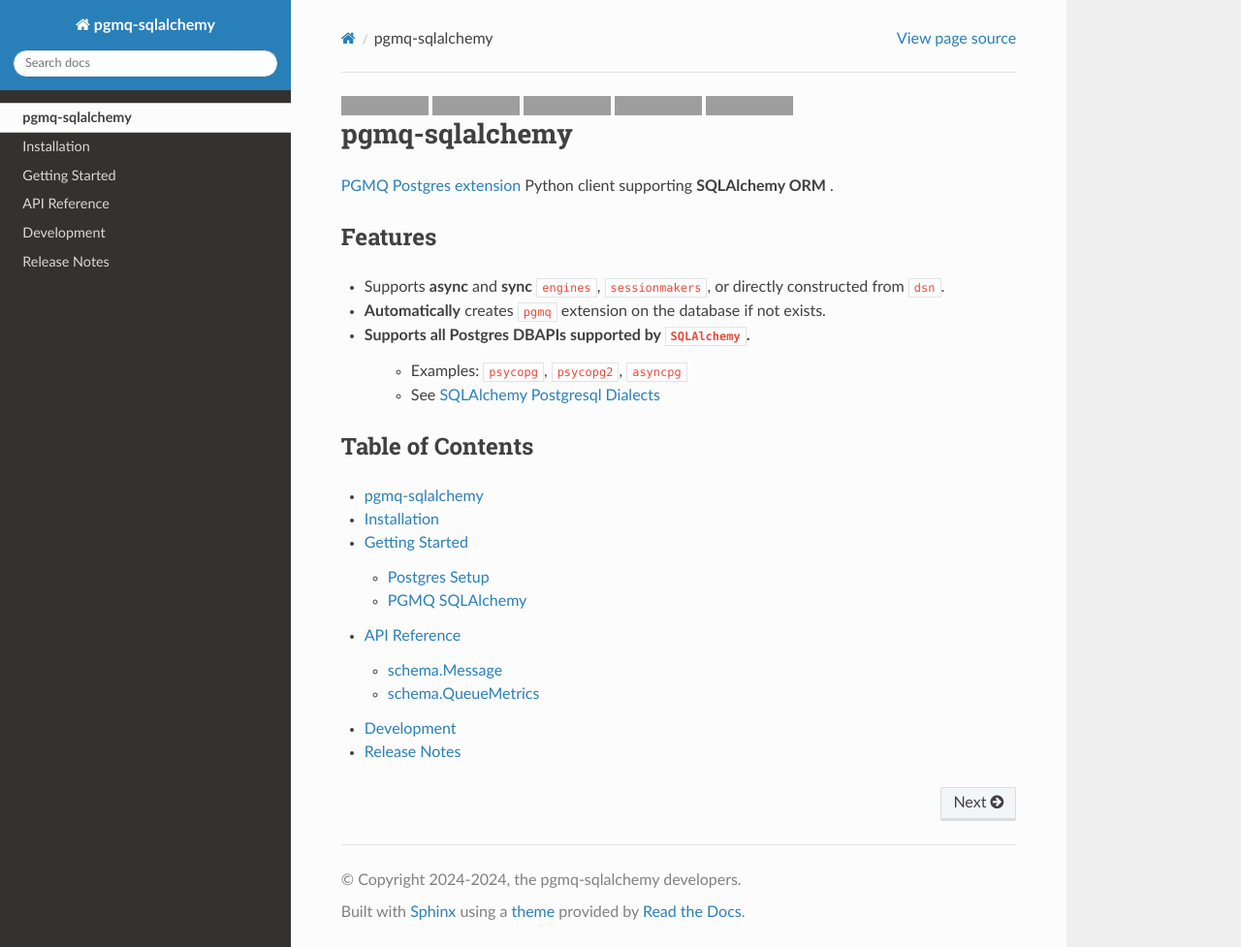
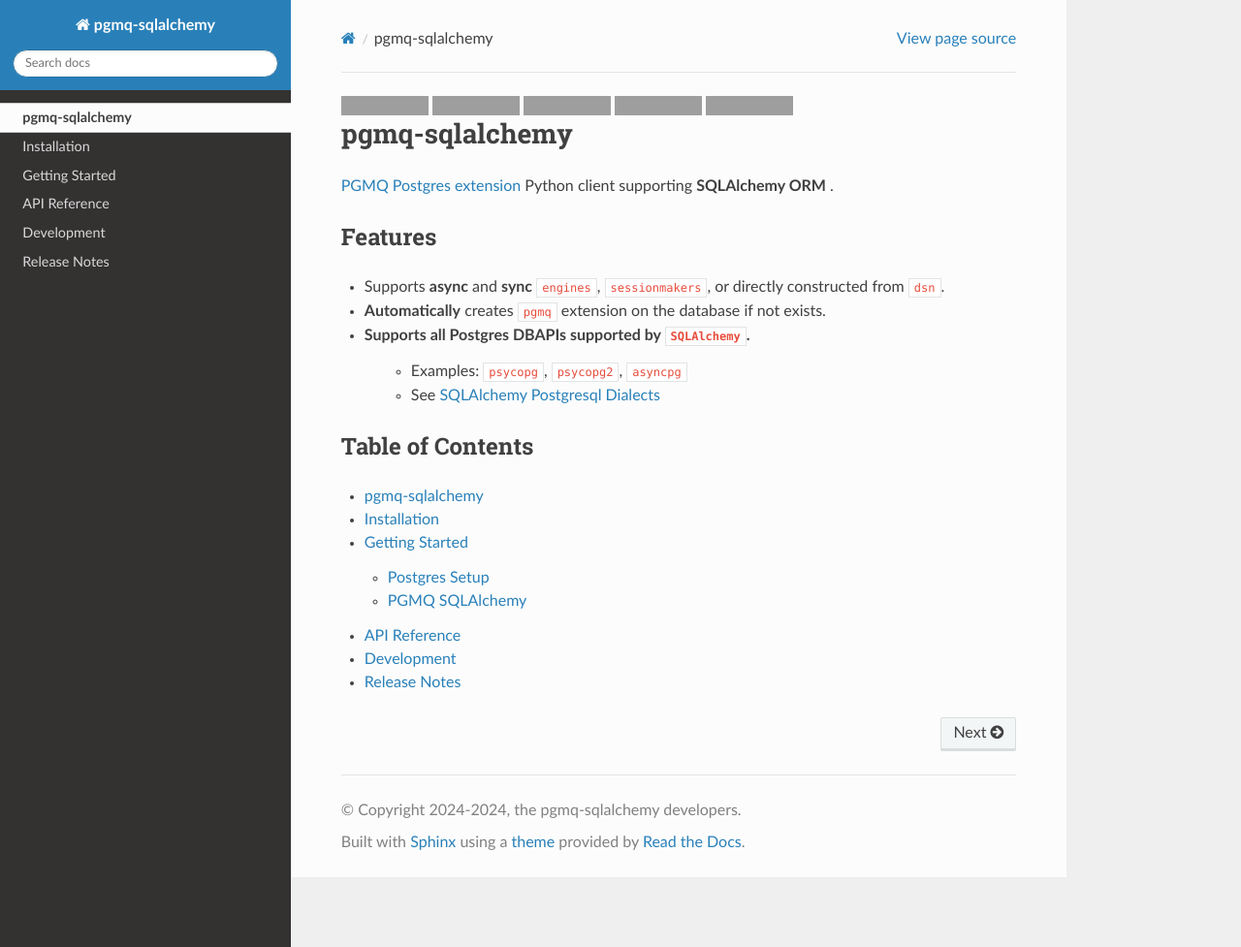
Before and after one commit to jason810496/pgmq-sqlalchemy, a Sphinx documentation site: the page built from doc/index.rst, in a window 1280 px wide and 977 px high. Shown: the whole window at 97% size. Built offline with Sphinx 7.4.7 and the Read the Docs theme 2.0.0, drawn with Linux system fonts in a browser that asks for light colours; grey boxes are pictures that could not be loaded.

Commit message:
doc: add schema to index, fix schema link reference

```diff
--- a/doc/api-reference.rst
+++ b/doc/api-reference.rst
@@ -14,22 +14,17 @@
     :member-order: bysource
     :special-members: __init__
 
-schema.Message
---------------
 
 .. autoclass:: pgmq_sqlalchemy.schema.Message
     :members:
     :undoc-members:
     :inherited-members:
     :exclude-members: __init__
-    :noindex:
 
-schema.QueueMetrics
--------------------
+
 
 .. autoclass:: pgmq_sqlalchemy.schema.QueueMetrics
     :members:
     :undoc-members:
     :inherited-members:
     :exclude-members: __init__
-    :noindex:
```
Also changed, not shown: 1 other file.
